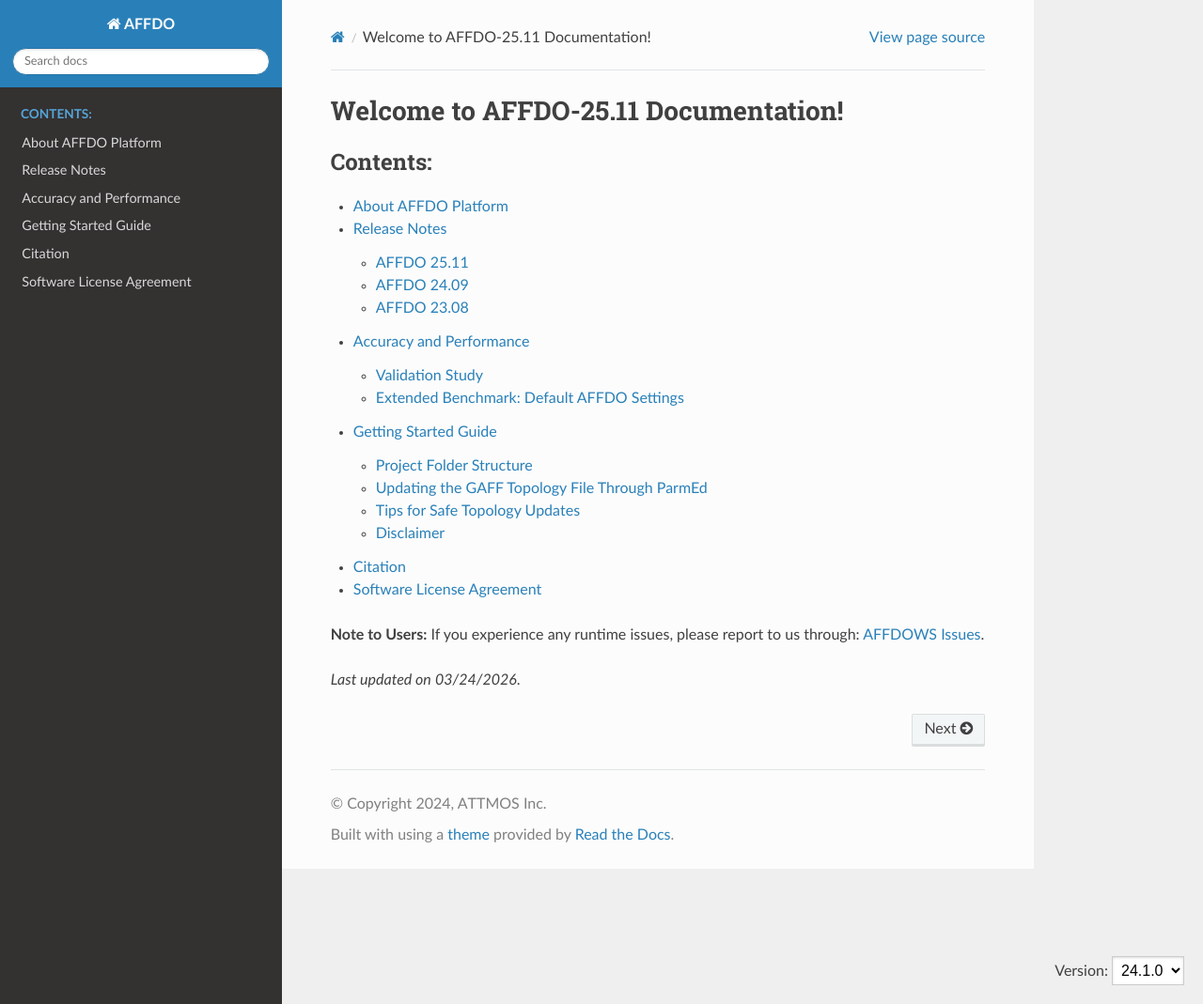
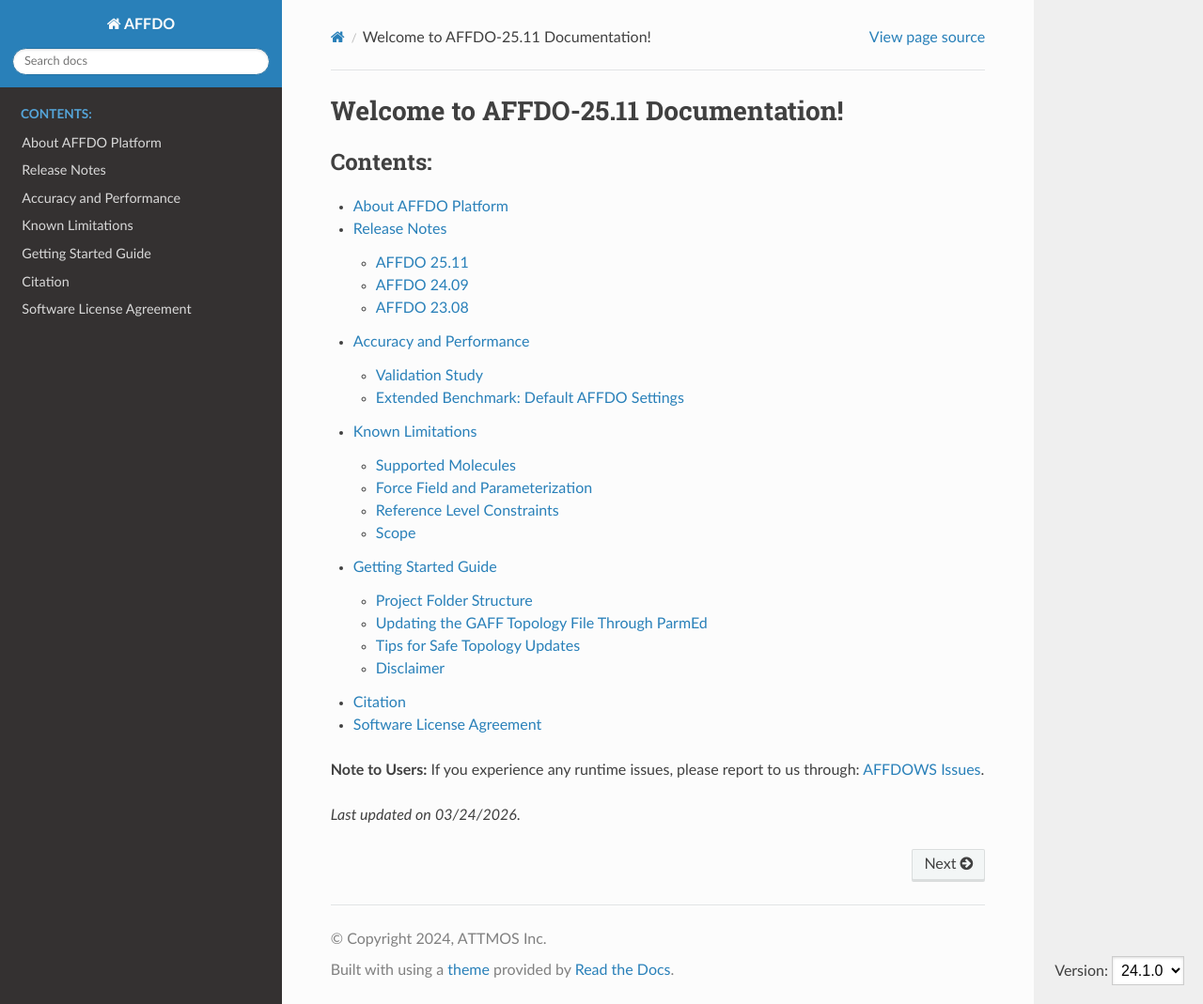
Before and after one commit to ATTMOS/AFFDOWS, a Sphinx documentation site: the page built from docs/source/index.rst, in a window 1280 px wide and 1069 px high. Shown: the whole window at 94% size. Built offline with Sphinx 7.4.7 and the Read the Docs theme 3.1.0, drawn with Linux system fonts in a browser that asks for light colours; some of the changed lines change nothing that is shown.

Commit message:
docs: add Known Limitations page (#360)
Add limitations.rst covering supported molecules, force field scope,
reference level constraints, and overall platform scope. Addresses
user-facing questions about metal support, in-ring torsions, and
GROMACS export. Added to toctree after performance page.

```diff
--- a/docs/source/index.rst
+++ b/docs/source/index.rst
@@ -15,6 +15,7 @@
    user/about
    user/release-notes
    user/performance
+   user/limitations
    user/getting-started-guide
    user/citation
    user/license
--- /dev/null
+++ b/docs/source/user/limitations.rst
@@ -0,0 +1,49 @@
+Known Limitations
+=================
+
+AFFDO is designed for automated reparameterization of small organic
+drug-like molecules. The following limitations define the current scope
+of the platform.
+
+Supported Molecules
+-------------------
+
+- Only organic drug-like molecules are supported (C, H, N, O, S, P, F, Cl,
+  Br, I). Molecules containing other elements are rejected at submission.
+- Metal atoms, coordination compounds, and inorganic species are outside
+  AFFDO's scope.
+- Molecular charge must be an integer. All calculations assume a closed-shell
+  (singlet) electronic state.
+
+Force Field and Parameterization
+--------------------------------
+
+- Only GAFF and GAFF2 force fields are supported.
+- Only torsion and charge parameters are optimized. Lennard-Jones and
+  bond/angle parameters retain their default GAFF values.
+- In-ring torsions are not reparameterized, including in macrocycles and
+  medium-sized rings. Only exocyclic rotatable bonds are fitted.
+- Terminal group torsions (e.g., methyl rotations) and aromatic dihedral
+  angles are excluded from fitting.
+- Output uses AMBER topology format. Direct export to other MD engines
+  (e.g., GROMACS) is not currently supported.
+
+Reference Level Constraints
+---------------------------
+
+- DFT calculations use PBE0-D3BJ with Pople-family basis sets (via QUICK).
+  Basis set coverage may be limited for certain element and charge
+  combinations depending on the underlying QC engine.
+- AFFDO relies on third-party tools (QUICK, XTB, RDKit, AmberTools) whose
+  own limitations may impose additional constraints. Refer to the respective
+  documentation for details.
+
+
+Scope
+-----
+
+- AFFDO parameterizes isolated small molecules. Protein-ligand complex
+  preparation is outside the current scope.
+- Large molecules are automatically fragmented when beneficial based on
+  torsional complexity. Very large molecules may require significant
+  computational resources.
```
